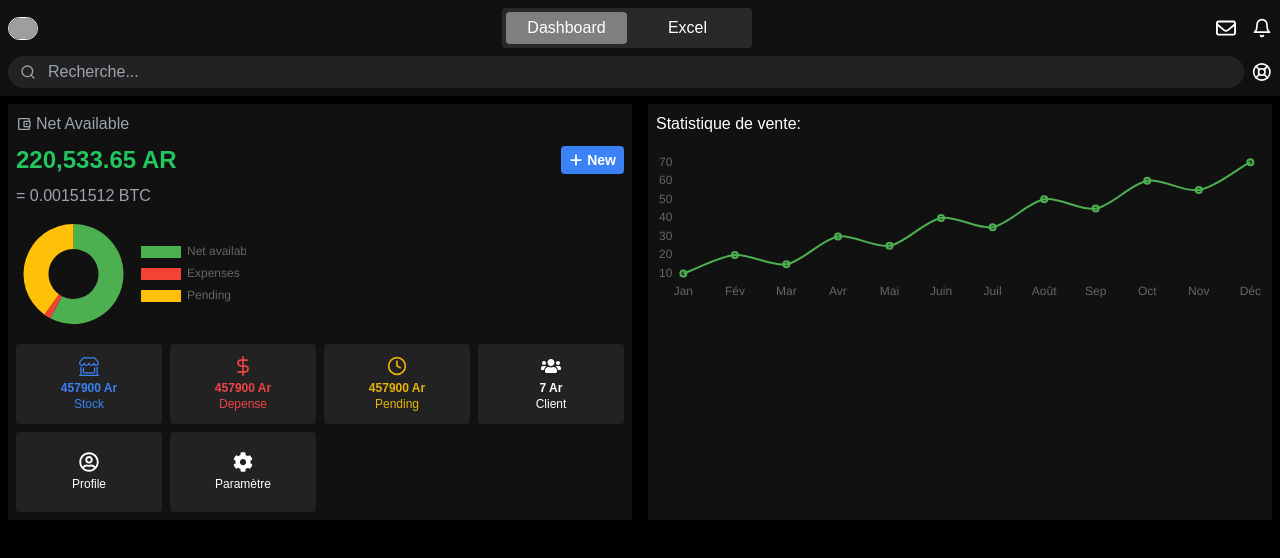
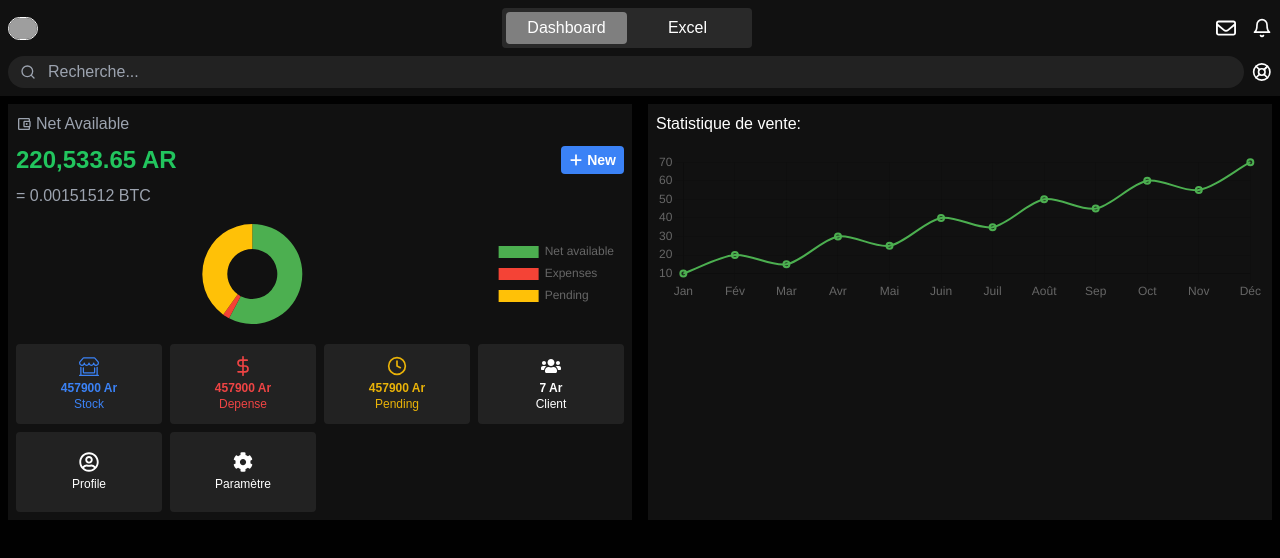
Before and after one commit to MorlonDev261/mga-follow-up, a Next.js app: page / in a window 1280 px wide. Shown: the top 558 px of the page. Built offline with nearby package versions, Linux system fonts and the light colour scheme; grey boxes are pictures that could not be loaded.

Commit message:
Update index.tsx

```diff
--- a/src/app/_components/Dashboard/index.tsx
+++ b/src/app/_components/Dashboard/index.tsx
@@ -69,7 +69,7 @@ export default function Dashboard() {
                 </div>
                 <p className="text-gray-400">= 0.00151512 BTC</p>
               </div>
-              <div className="mb-5 max-h-[100px] w-full max-w-[230px]">
+              <div className="mb-5 max-h-[100px] w-full">
                 <Statistique position="right" />
               </div>
               <div className="grid grid-cols-3 gap-2 sm:grid-cols-4 lg:grid-cols-4">
```
